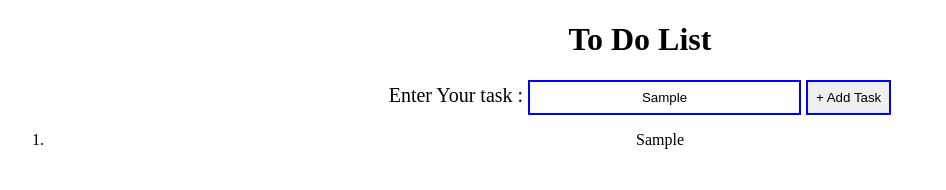
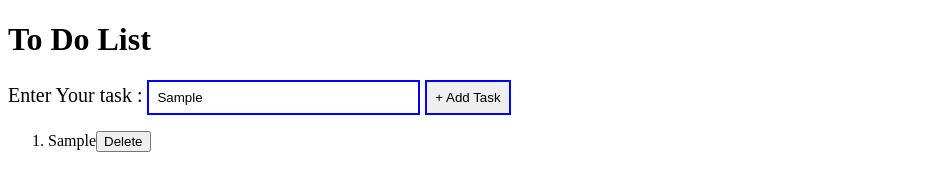
Before and after one commit to Rutuja9696/TodoList, a plain HTML site: page 01todo/index.html in a window 1280 px wide. Both pictures are taken after typing "Sample" into the empty fields and a click on the button "+ Add Task". Shown: the whole page, without its empty margins (0-946 px from the left). Drawn offline with Linux system fonts and the light colour scheme.

Commit message:
added delete button and its function

```diff
--- a/01todo/index.html
+++ b/01todo/index.html
@@ -8,6 +8,7 @@
     <link rel="stylesheet" href="./styles/style.css" />
   </head>
   <body>
+    <div class="container">
       <h1>To Do List</h1>
       <form
         action=""
@@ -26,5 +27,7 @@
         <br />
       </form>
       <ol id="todoList"></ol>
+    </div>
   </body>
+  <!-- <script src="./src/main.js" type="module"></script> -->
 </html>
--- a/01todo/src/main.js
+++ b/01todo/src/main.js
@@ -4,10 +4,21 @@ const formSubmission = (event) => {
   event.preventDefault();
   console.log("Task Name=", document.forms.taskList.task.value);
   var item = document.getElementById("task").value;
-  var text = document.createTextNode(item);
+
+  // var text = document.createTextNode(item);
+  var deleteButton = document.createElement("button");
+  deleteButton.innerHTML = "Delete";
+  //task added will be displayed as list
   var li = document.createElement("li");
-  li.appendChild(text);
+  li.innerHTML = item;
+
+  li.appendChild(deleteButton);
   document.getElementById("todoList").appendChild(li);
+
+  deleteButton.addEventListener("click", () => {
+    li.classList.add("delete");
+  });
+  //
 
   // if(isStringEmpty && isMarkup){
   //   DocumentFragment.getElementById("todoList").appendChild(())
--- a/01todo/styles/style.css
+++ b/01todo/styles/style.css
@@ -1,12 +1,15 @@
-body {
+/* body {
   text-align: center;
-}
+} */
+/* .container {
+  text-align: center;
+} */
 form {
   font-size: 20px;
 }
 #task {
   width: 20%;
-  text-align: center;
+  /* text-align: center; */
   border: 2px solid blue;
   padding: 8px;
 }
@@ -15,3 +18,11 @@ form {
   border: 2px solid blue;
   padding: 8px;
 }
+
+/* ol,
+li {
+  text-align: center;
+} */
+.delete {
+  display: none;
+}
```
Lines whose indentation alone changed are shown as unchanged.
